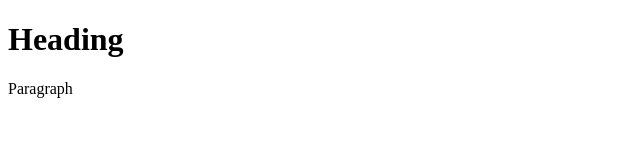
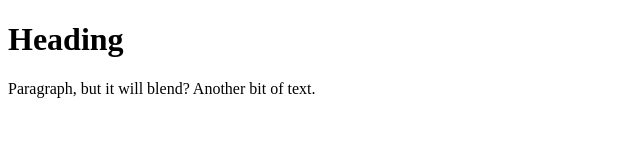
Before and after one commit to rohitsv90/mi349_demo, a plain HTML site: page index.html in a window 1280 px wide. Shown: the whole page, without its empty margins (0-640 px from the left). Drawn offline with Linux system fonts and the light colour scheme.

Commit message:
VS Code commit, FTW?

```diff
--- a/index.html
+++ b/index.html
@@ -7,6 +7,6 @@
 </head>
 <body>
     <h1>Heading</h1>
-    <p>Paragraph</p>
+    <p>Paragraph, but it will blend? Another bit of text.</p>
 </body>
 </html>
```
